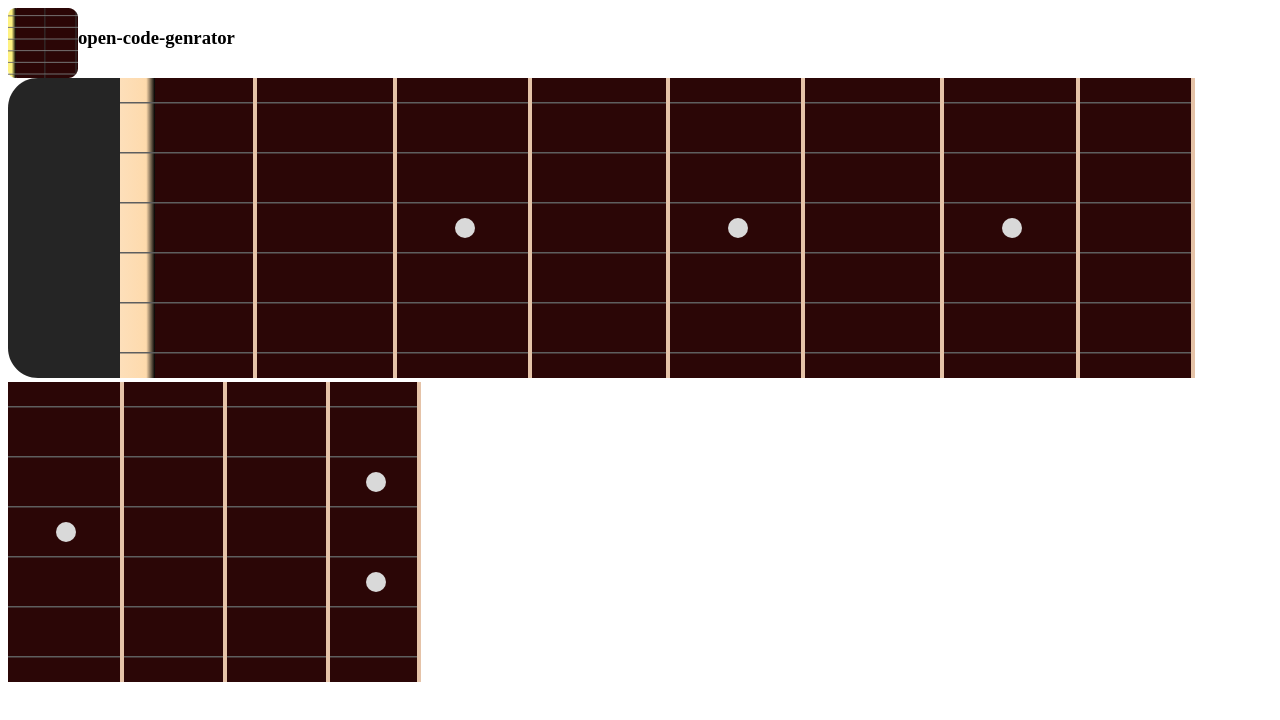
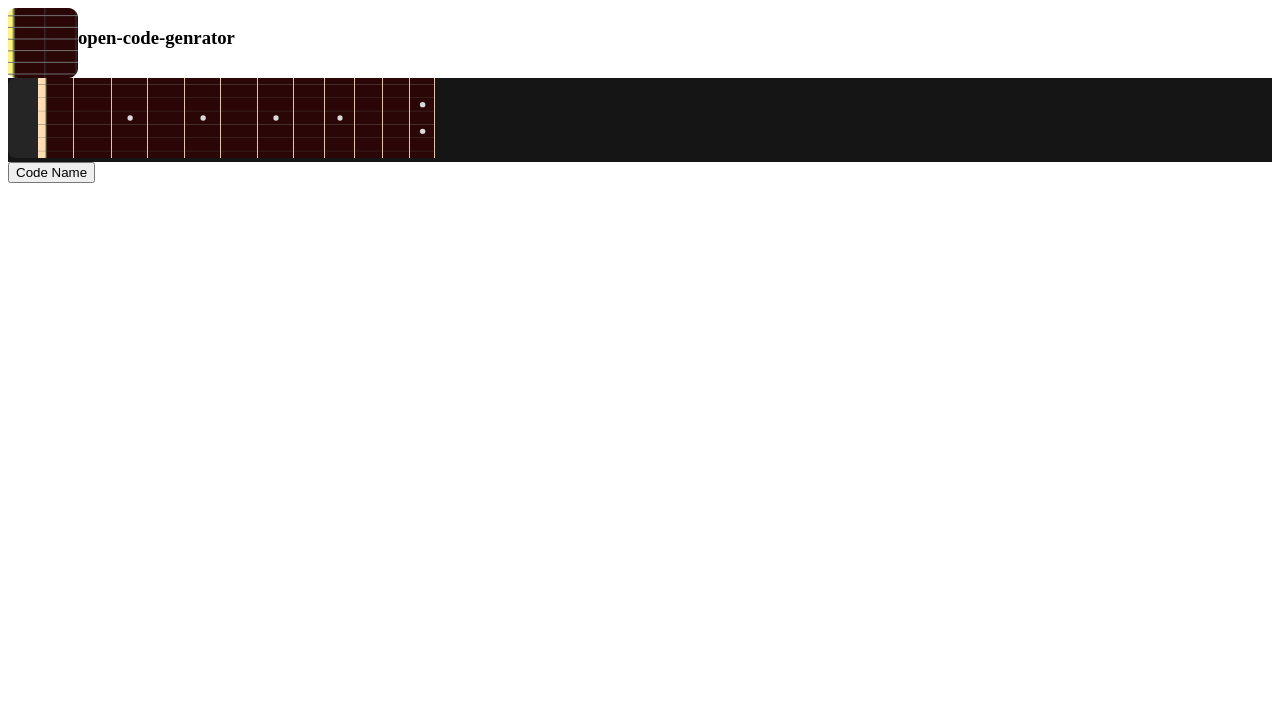
Before and after one commit to pray92/open-code-generator, a React (Create React App) app: page / in a window 1280 px wide. Shown: the top 720 px of the page. Built offline with nearby package versions, Linux system fonts and the light colour scheme.

Commit message:
오픈 코드 생성 결과 추가

```diff
--- a/src/component/App.js
+++ b/src/component/App.js
@@ -1,12 +1,14 @@
 import React from "react";
 import Navigation from "./Navigation";
 import GuitarPreview from "./GuitarPreview";
+import OpenCodeResults from "./OpenCodeResults";
 
 function App() {
   return (
     <div>
       <Navigation />
       <GuitarPreview />
+      <OpenCodeResults />
     </div>
   );
 }
--- /dev/null
+++ b/src/component/GuitarPreview.css
@@ -0,0 +1,8 @@
+.guitar-preview {
+  padding: 0px;
+  background-color: #151515;
+}
+
+.guitar-preview img {
+  height: 80px;
+}
--- a/src/component/GuitarPreview.js
+++ b/src/component/GuitarPreview.js
@@ -12,7 +12,9 @@ import Fret10 from "assets/fret-10.svg";
 import Fret11 from "assets/fret-11.svg";
 import Fret12 from "assets/fret-12.svg";
 
-export default function GuitarPreview() {
+import "./GuitarPreview.css";
+
+const GuitarPreview = () => {
   return (
     <div className="guitar-preview">
       <img src={Pitch} alt="Start Pitch Set" />
@@ -31,3 +33,5 @@ export default function GuitarPreview() {
     </div>
   );
 }
+
+export default GuitarPreview;
--- a/src/component/Navigation.js
+++ b/src/component/Navigation.js
@@ -1,6 +1,6 @@
 import "./Navigation.css";
 
-export default function Header() {
+const Header = () => {
   return (
     <div className="open-code-generator-header">
       <img
@@ -12,3 +12,5 @@ export default function Header() {
     </div>
   );
 }
+
+export default Header;
--- /dev/null
+++ b/src/component/OpenCodeResults.js
@@ -0,0 +1,10 @@
+
+const OpenCodeResults = () => {
+  return  (
+    <div className="open-code-results">
+      <button>Code Name</button>
+    </div>
+  );
+};
+
+export default OpenCodeResults;
```
